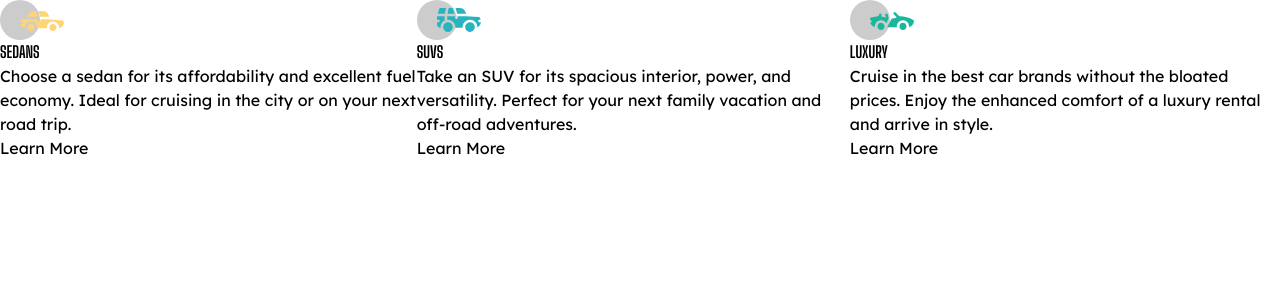
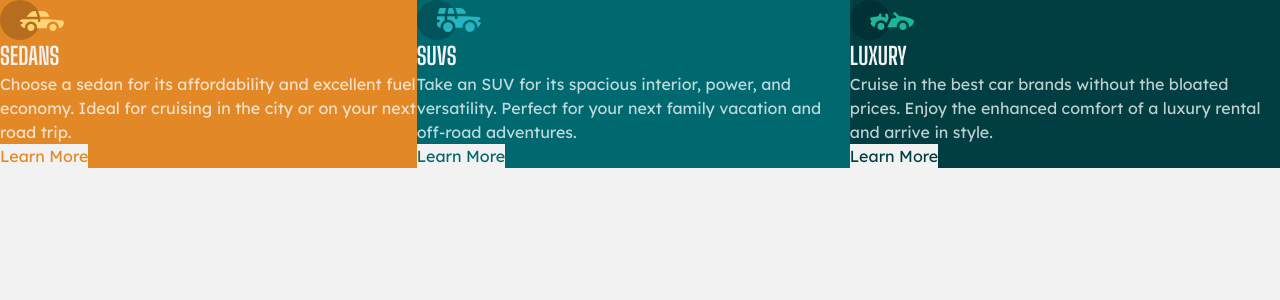
Before and after one commit to CamronWithrow/preview-card, a Next.js app: page / in a window 1280 px wide. Shown: the top 300 px of the page. Built offline with nearby package versions, Linux system fonts and the light colour scheme.

Commit message:
added custom colors

```diff
--- a/app/layout.jsx
+++ b/app/layout.jsx
@@ -4,14 +4,12 @@ import { Big_Shoulders_Display, Lexend_Deca } from "next/font/google";
 const bigShoulders = Big_Shoulders_Display({
   subsets: ["latin"],
   weight: "700",
-  display: "swap",
   variable: "--font-heading",
 });
 
 const lexendDeca = Lexend_Deca({
   subsets: ["latin"],
   weight: "400",
-  display: "swap",
   variable: "--font-body",
 });
 
@@ -26,7 +24,9 @@ export default function RootLayout({ children }) {
       lang="en"
       className={`${bigShoulders.variable} ${lexendDeca.variable}`}
     >
-      <body className="font-body">{children}</body>
+      <body className="bg-very-light-gray font-body text-transparent-white">
+        {children}
+      </body>
     </html>
   );
 }
--- a/app/page.jsx
+++ b/app/page.jsx
@@ -1,12 +1,14 @@
 import Image from "next/image";
 
-import sedanIcon from "../public/icon-sedans.svg";
-import suvIcon from "../public/icon-suvs.svg";
-import luxuryIcon from "../public/icon-luxury.svg";
+import sedanIcon from "@/public/icon-sedans.svg";
+import suvIcon from "@/public/icon-suvs.svg";
+import luxuryIcon from "@/public/icon-luxury.svg";
 
 const carList = [
   {
     id: 0,
+    bgAccent: "bg-bright-orange",
+    textAccent: "text-bright-orange",
     icon: sedanIcon,
     title: "Sedans",
     description:
@@ -14,6 +16,8 @@ const carList = [
   },
   {
     id: 1,
+    bgAccent: "bg-dark-cyan",
+    textAccent: "text-dark-cyan",
     icon: suvIcon,
     title: "SUVs",
     description:
@@ -21,6 +25,8 @@ const carList = [
   },
   {
     id: 2,
+    bgAccent: "bg-very-dark-cyan",
+    textAccent: "text-very-dark-cyan",
     icon: luxuryIcon,
     title: "Luxury",
     description:
@@ -34,11 +40,15 @@ export default function App() {
       <h1 className="sr-only">Preview Card Component</h1>
       {carList.map((item) => {
         return (
-          <section key={item.id}>
+          <section key={item.id} className={item.bgAccent}>
             <Image src={item.icon} alt="" />
-            <h2 className="font-heading uppercase">{item.title}</h2>
+            <h2 className="font-heading text-2xl uppercase text-very-light-gray">
+              {item.title}
+            </h2>
             <p>{item.description}</p>
-            <button>Learn More</button>
+            <button className={`${item.textAccent} bg-very-light-gray`}>
+              Learn More
+            </button>
           </section>
         );
       })}
--- a/tailwind.config.js
+++ b/tailwind.config.js
@@ -6,9 +6,18 @@ module.exports = {
     "./app/**/*.{js,ts,jsx,tsx,mdx}",
   ],
   theme: {
-    fontFamily: {
-      heading: "var(--font-heading)",
-      body: "var(--font-body)",
+    extend: {
+      fontFamily: {
+        heading: "var(--font-heading)",
+        body: "var(--font-body)",
+      },
+      colors: {
+        "bright-orange": "hsl(31, 77%, 52%)",
+        "dark-cyan": "hsl(184, 100%, 22%)",
+        "very-dark-cyan": "hsl(184, 100%, 13%)",
+        "transparent-white": "hsla(0, 0%, 100%, 0.75)",
+        "very-light-gray": "hsl(0, 0%, 95%)",
+      },
     },
   },
   plugins: [],
```
